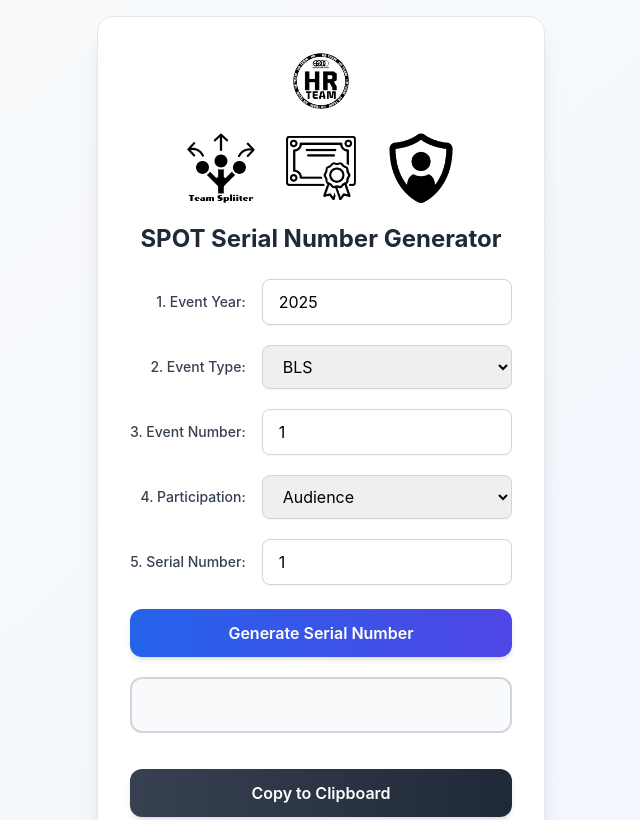
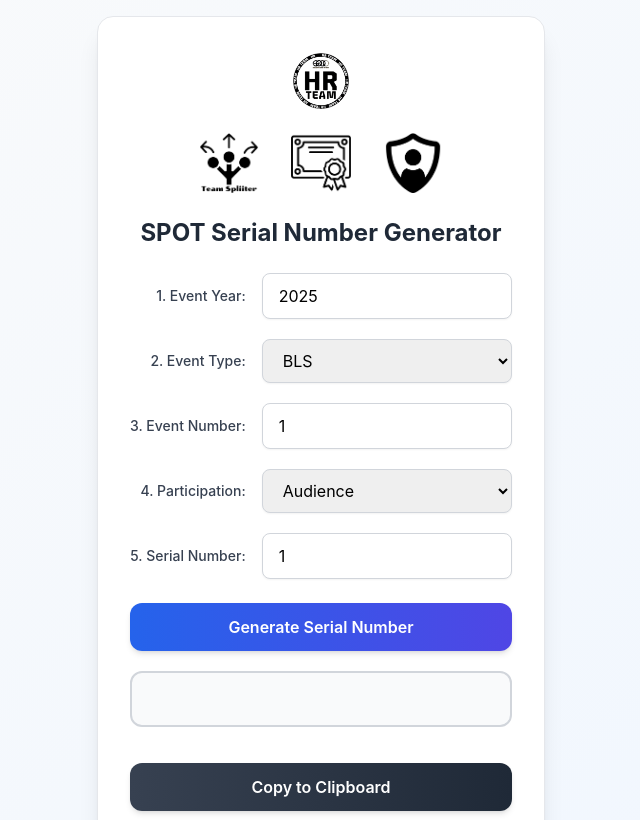
Before and after one commit to melabbasi/SPOT-SN-Generator, a plain HTML site: page index.html in a window 1280 px wide. Shown: the top 820 px of the page, without its empty margins (319-959 px from the left). Drawn offline with nearby package versions, Linux system fonts and the light colour scheme.

Commit message:
Update index.html

```diff
--- a/index.html
+++ b/index.html
@@ -35,12 +35,10 @@
       <img src="logo.png" alt="SPOT Logo" class="h-16 w-auto object-contain" onerror="this.classList.add('hidden')" />
     </div>
 
-    <div class="flex justify-center mb-5">
-	<a href=team_splitter.html><img src="teams.png" width="70" height="70" style="margin-right: 30px;"></a>
-
-        <a href=certificates.html><img src="certificates.png" width="70" height="70" style="margin-right: 30px;" style="margin-left: 30px;"></a>
-
-        <a href="https://spot.tanta.edu.eg/ts-admin/dashboard.php"><img src="admin.png" width="70" height="70"></a>
+    <div class="flex justify-center mb-6">
+        <a href="team_splitter.html"><img src="teams.png" width="60" height="60" class="mx-4 hover:opacity-80 transition"></a>
+        <a href="certificates.html"><img src="certificates.png" width="60" height="60" class="mx-4 hover:opacity-80 transition"></a>
+        <a href="https://spot.tanta.edu.eg/ts-admin/dashboard.php"><img src="admin.png" width="60" height="60" class="mx-4 hover:opacity-80 transition"></a>
     </div>
 
     <h1 class="text-2xl font-bold text-center text-gray-800 mb-6">
```
